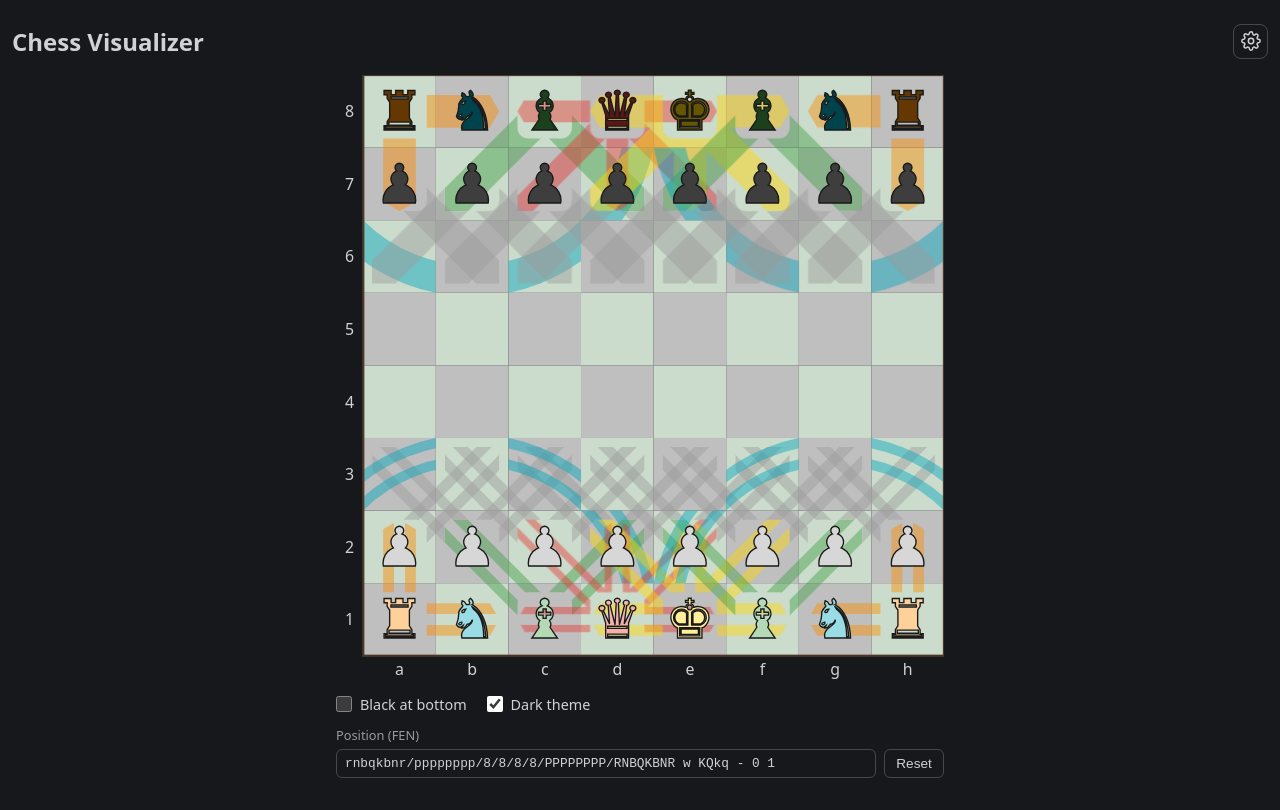
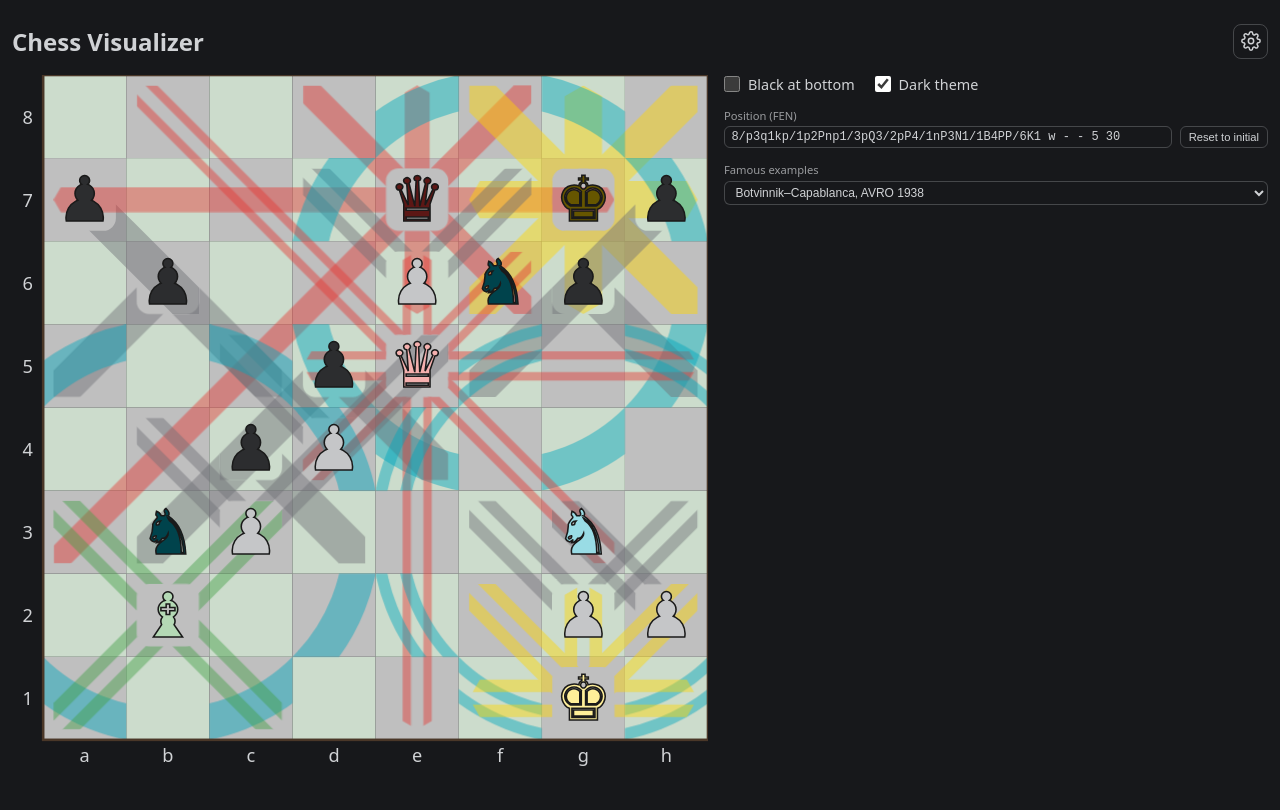
Before and after one commit to ivan-veselovsky/chess-visualizer, a React (Vite) app: page / in a window 1280 px wide. Built offline with nearby package versions, Linux system fonts and the light colour scheme.

Commit message:
FamousPositions, changed layout to give the board more space.

```diff
--- a/src/app/App.tsx
+++ b/src/app/App.tsx
@@ -1,8 +1,10 @@
 import { useEffect, useMemo, useRef, useState } from "react";
 import type { Square } from "chess.js";
 import { applyMove } from "../chess/moves";
+import { STARTUP_POSITION } from "../chess/famousPositions";
 import { DEFAULT_FEN, parseFen } from "../chess/position";
 import Board from "../visualization/Board";
+import FamousPositions from "./FamousPositions";
 import FenField from "./FenField";
 import GearIcon from "./GearIcon";
 import OptionsPanel from "./OptionsPanel";
@@ -13,7 +15,7 @@ import { DEFAULT_OPTIONS } from "./presets";
 export default function App() {
   const [options, setOptions] = useState<Options>(DEFAULT_OPTIONS);
   const [optionsOpen, setOptionsOpen] = useState(false);
-  const [fen, setFen] = useState(DEFAULT_FEN);
+  const [fen, setFen] = useState(STARTUP_POSITION.fen);
 
   const { position, error } = useMemo(() => parseFen(fen), [fen]);
 
@@ -60,6 +62,7 @@ export default function App() {
       </header>
 
       <div className="app-body">
+        {/* Left: the board alone, as tall as the window allows. */}
         <section className="board-pane">
           {shown !== null && (
             <Board
@@ -72,6 +75,10 @@ export default function App() {
               orientation={options.orientation}
             />
           )}
+        </section>
+
+        {/* Right: everything else, stacked, in the order it is reached for. */}
+        <div className="side-column">
           <div className="board-controls">
             <ToggleField
               id="flip-board"
@@ -93,13 +100,15 @@ export default function App() {
               }
             />
           </div>
+
           <FenField
             value={fen}
             error={error}
             onChange={setFen}
             onReset={() => setFen(DEFAULT_FEN)}
           />
-        </section>
+
+          <FamousPositions value={fen} onSelect={setFen} />
 
           {optionsOpen && (
             <OptionsPanel
@@ -109,6 +118,8 @@ export default function App() {
             />
           )}
         </div>
+      </div>
+
     </main>
   );
 }
--- /dev/null
+++ b/src/app/FamousPositions.tsx
@@ -0,0 +1,46 @@
+import { FAMOUS_POSITIONS } from "../chess/famousPositions";
+
+interface FamousPositionsProps {
+  /** The FEN currently on the board, so the list can show which one it is. */
+  value: string;
+  onSelect: (fen: string) => void;
+}
+
+/**
+ * Loads a well-known position into the board.
+ *
+ * The select follows the FEN rather than holding a choice of its own: type or
+ * play your way to one of these and it names it, edit away from it and it falls
+ * back to reporting the position as the board's own.
+ */
+export default function FamousPositions({
+  value,
+  onSelect,
+}: FamousPositionsProps) {
+  const selected = FAMOUS_POSITIONS.find(
+    (position) => position.fen === value.trim()
+  );
+
+  return (
+    <div className="famous-positions">
+      <label htmlFor="famous-position">Famous examples</label>
+      <select
+        id="famous-position"
+        className="famous-select"
+        value={selected?.fen ?? ""}
+        onChange={(event) => {
+          if (event.target.value !== "") {
+            onSelect(event.target.value);
+          }
+        }}
+      >
+        <option value="">Position on the board</option>
+        {FAMOUS_POSITIONS.map((position) => (
+          <option key={position.fen} value={position.fen}>
+            {position.title}
+          </option>
+        ))}
+      </select>
+    </div>
+  );
+}
--- a/src/app/FenField.tsx
+++ b/src/app/FenField.tsx
@@ -33,7 +33,7 @@ export default function FenField({
           onChange={(event) => onChange(event.target.value)}
         />
         <button type="button" className="reset-button" onClick={onReset}>
-          Reset
+          Reset to initial
         </button>
       </div>
       {error !== null && (
--- a/src/app/presets/DefaultOptions.ts
+++ b/src/app/presets/DefaultOptions.ts
@@ -69,7 +69,7 @@ export const DEFAULT_OPTIONS: Options = {
       rook: "#fb8c00",
       bishop: "#43a047",
       knight: "#00a7bd",
-      pawn: "#9c9c9c",
+      pawn: "#6f7076", //"#9c9c9c",
     },
     outlineWidths: {
       white: 0,
--- /dev/null
+++ b/src/chess/famousPositions.ts
@@ -0,0 +1,62 @@
+/**
+ * Positions worth looking at through the visualizer: sharp middlegames where
+ * the pieces' reach is the whole story, and endgame studies small enough that
+ * every line on the board can be followed at once.
+ *
+ * The title is what the dropdown shows; the FEN is what it loads.
+ */
+export interface FamousPosition {
+  title: string;
+  fen: string;
+}
+
+const BOTVINNIK_CAPABLANCA: FamousPosition = {
+  title: "Botvinnik–Capablanca, AVRO 1938",
+  fen: "8/p3q1kp/1p2Pnp1/3pQ3/2pP4/1nP3N1/1B4PP/6K1 w - - 5 30",
+};
+
+export const FAMOUS_POSITIONS: FamousPosition[] = [
+  {
+    title: "Donald Byrne–Bobby Fischer, 1956",
+    fen: "r1b1r1k1/pp3pbp/1qp3p1/2B5/2BP4/Q1n2N2/P4PPP/3R1K1R b - - 3 17",
+  },
+  BOTVINNIK_CAPABLANCA,
+  {
+    title: "Kasparov–Topalov, Wijk aan Zee 1999",
+    fen: "b2r3r/k4p1p/p2q1np1/NppP4/3p1Q2/P4PPB/1PP4P/1K1RR3 w - - 1 24",
+  },
+  {
+    title: "Topalov–Shirov, Linares 1998",
+    fen: "8/8/4kpp1/3p1b2/p6P/2B5/6P1/6K1 b - - 0 47",
+  },
+  {
+    title: "The Saavedra position",
+    fen: "8/8/1KP5/3r4/8/8/8/k7 w - - 0 1",
+  },
+  {
+    title: "Levitsky–Marshall, Breslau 1912",
+    fen: "5rk1/pp4pp/4p3/2R3Q1/3n4/2q4r/P1P2PPP/5RK1 b - - 1 23",
+  },
+  {
+    title: "Morphy–Duke of Brunswick and Count Isouard, 1858",
+    fen: "4kb1r/p2npppp/4q3/4p1B1/4P3/1Q6/PPP2PPP/2KR4 w k - 0 16",
+  },
+  {
+    title: "Steinitz–von Bardeleben, Hastings 1895",
+    fen: "r1r1k3/pp1qn2p/5pp1/3p2N1/6Q1/8/PP3PPP/2R1R1K1 w - - 2 22",
+  },
+  {
+    title: "Réti endgame study, 1921",
+    fen: "7K/8/k1P5/7p/8/8/8/8 w - - 0 1",
+  },
+  {
+    title: "The Lucena position",
+    fen: "1K1k4/1P6/8/8/8/8/r7/2R5 w - - 0 1",
+  },
+];
+
+/**
+ * The position the app opens on. Named rather than taken by index, so
+ * reordering the list above cannot quietly change what loads at startup.
+ */
+export const STARTUP_POSITION = BOTVINNIK_CAPABLANCA;
--- a/src/styles.css
+++ b/src/styles.css
@@ -39,16 +39,18 @@
 
   /*
     How large the board may get. A square board runs out of window height long
-    before width, so the height is what bounds it; the reserve covers the
-    heading above and the controls and FEN below, and is in rem so it tracks the
-    text rather than a pixel count. Whichever of the two is smaller wins, so a
-    narrow window still fits.
+    before width, so the height is what bounds it; the reserve covers whatever
+    shares its column, in rem so it tracks the text rather than a pixel count.
+    Whichever of the two is smaller wins, so a narrow window still fits.
 
     --board-zoom is the multiplier a "board size" setting would drive, if one is
     ever wanted. Nothing sets it today.
   */
   --board-zoom: 1;
-  --board-reserve: 12rem;
+  /* Only the heading and the page's own padding share the board's column now;
+     everything else moved to the right. Measured, not guessed: too small and
+     the page scrolls. */
+  --board-reserve: 6.5rem;
   /* The height-derived limit on its own, so the board's column can be sized to
      it directly instead of growing past it and centring the board in the slack. */
   --board-cap: calc((100vh - var(--board-reserve)) * var(--board-zoom));
@@ -107,7 +109,7 @@ body {
   background: var(--panel-bg);
 }
 
-/* Board on the left, options panel on the right; stacks when narrow. */
+/* Board on the left, everything else stacked on the right. */
 .app-body {
   display: flex;
   flex-wrap: wrap;
@@ -115,21 +117,25 @@ body {
   gap: 1rem;
 }
 
-/*
-  Sized to the board rather than grown to fill: the board is capped by window
-  height, so a growing column would only pad it with blank space and push the
-  panel away. The surplus goes to the panel instead, which has a table to fit.
-  With the panel closed there is no other claim on the surplus, and the auto
-  margins centre the board in it.
-*/
+/* Holds the board and nothing else, so its width is the board's height. */
 .board-pane {
   flex: 0 1 var(--board-cap);
   min-width: 0;
-  margin-inline: auto;
   display: flex;
   flex-direction: column;
-  align-items: center;
-  gap: 0.75rem;
+}
+
+/*
+  The right-hand stack: the two toggles, the FEN, the examples, and the panel
+  when it is open. Takes whatever the board leaves, down to a floor wide enough
+  for the attack table — below that the whole column wraps under the board.
+*/
+.side-column {
+  flex: 1 1 30rem;
+  min-width: 27rem;
+  display: flex;
+  flex-direction: column;
+  gap: 0.9rem;
 }
 
 .board {
@@ -164,10 +170,8 @@ body {
   pointer-events: none;
 }
 
-/* Sits between the board and the FEN, lined up with both. */
+/* First row of the side column: the two board toggles, side by side. */
 .board-controls {
-  width: 100%;
-  max-width: var(--board-max);
   display: flex;
   flex-wrap: wrap;
   align-items: center;
@@ -178,15 +182,48 @@ body {
   margin-bottom: 0;
 }
 
+.famous-positions {
+  width: 100%;
+}
+
+.famous-positions > label {
+  display: block;
+  margin-bottom: 0.15rem;
+  font-size: 0.7rem;
+  opacity: 0.7;
+}
+
+/*
+  Unlike a text input, a select needs its colours stated outright. A transparent
+  background leaves the popup list transparent too, and its text then falls to
+  whatever the platform picks — on a dark page, unreadable or invisible. The
+  options are set as well: they are drawn by the platform, not inherited from
+  the control.
+*/
+.famous-select {
+  width: 100%;
+  padding: 0.2rem 0.4rem;
+  font-size: 0.75rem;
+  color: var(--app-fg);
+  background: var(--app-bg);
+  border: 1px solid var(--panel-border);
+  border-radius: 6px;
+}
+
+.famous-select option {
+  color: var(--app-fg);
+  background: var(--app-bg);
+}
+
+/* Fills the side column, so its width no longer follows the board's height. */
 .fen-field {
   width: 100%;
-  max-width: var(--board-max);
 }
 
 .fen-field > label {
   display: block;
-  margin-bottom: 0.3rem;
-  font-size: 0.8rem;
+  margin-bottom: 0.15rem;
+  font-size: 0.7rem;
   opacity: 0.7;
 }
 
@@ -199,9 +236,9 @@ body {
 .fen-input {
   flex: 1 1 auto;
   min-width: 0;
-  padding: 0.4rem 0.5rem;
+  padding: 0.2rem 0.4rem;
   font-family: ui-monospace, monospace;
-  font-size: 0.8rem;
+  font-size: 0.75rem;
   color: inherit;
   background: none;
   border: 1px solid var(--panel-border);
@@ -211,6 +248,12 @@ body {
 .fen-input-invalid {
   border-color: var(--invalid);
   color: var(--invalid);
+}
+
+.fen-field .reset-button {
+  padding: 0.2rem 0.5rem;
+  font-size: 0.7rem;
+  white-space: nowrap;
 }
 
 .fen-error {
@@ -341,11 +384,8 @@ body {
 /* --- Options panel ------------------------------------------------------ */
 
 .options-panel {
-  flex: 1 1 500px;
-  /* Wide enough for six columns; below this the panel wraps under the board
-     rather than crushing the table. */
-  min-width: 27rem;
-  max-width: 46rem;
+  /* A block in the side column now: `flex` here would size its height. */
+  width: 100%;
   padding: 1rem;
   border: 1px solid var(--panel-border);
   border-radius: 10px;
```
Lines whose indentation alone changed are shown as unchanged.
